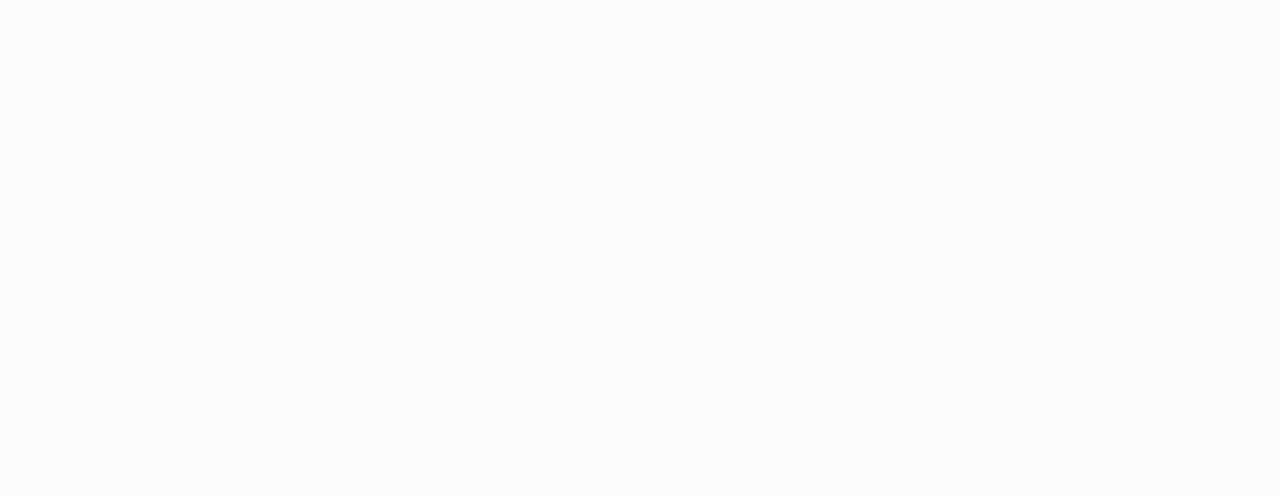
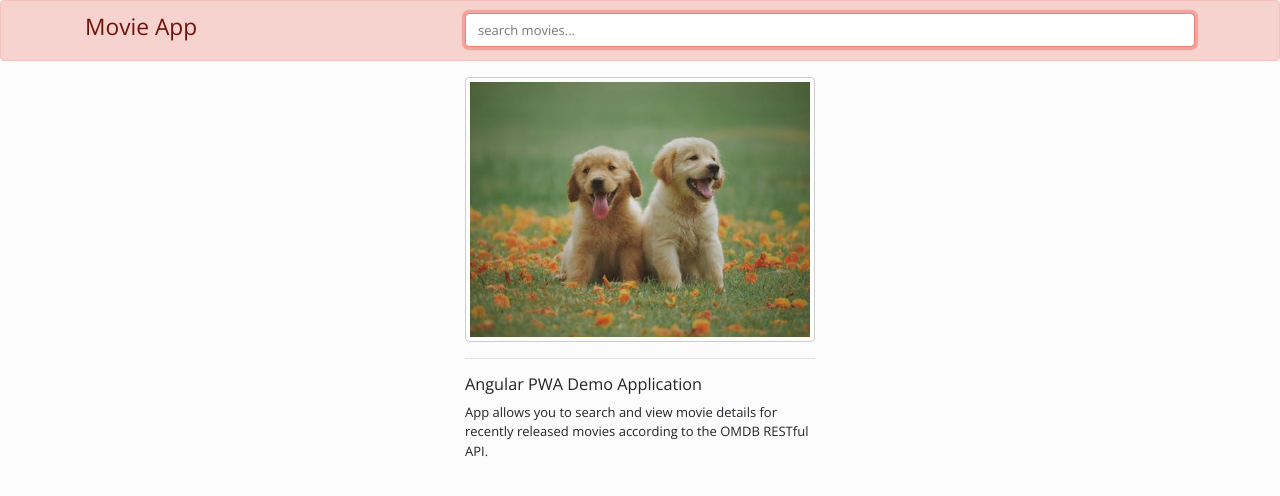
Before and after one commit to giresse19/movie-search-app, an Angular app: page /home in a window 1280 px wide. Shown: the top 496 px of the page. Built offline with nearby package versions, Linux system fonts and the light colour scheme.

Commit message:
Get data from OMDB RESTful API service and display .

```diff
--- a/src/app/app.module.ts
+++ b/src/app/app.module.ts
@@ -1,6 +1,8 @@
 import { BrowserModule } from '@angular/platform-browser';
 import { NgModule } from '@angular/core';
 
+import {FormsModule} from '@angular/forms'
+import {HttpClientModule} from  '@angular/common/http'
 import { AppRoutingModule } from './app-routing.module';
 import { AppComponent } from './app.component';
 import { HomepageComponent } from './components/homepage/homepage.component';
@@ -16,7 +18,9 @@ import { MovieListComponent } from './components/movie-list/movie-list.component
   ],
   imports: [
     BrowserModule,
-    AppRoutingModule
+    AppRoutingModule,
+    FormsModule,
+    HttpClientModule
   ],
   providers: [],
   bootstrap: [AppComponent]
--- a/src/app/components/header/header.component.html
+++ b/src/app/components/header/header.component.html
@@ -2,17 +2,19 @@
     <div class="container">
         <div class="row">
             <div class="col-md-4">
-                <h3>movie App</h3>
+                <h3 class="app-clickable"  [routerLink]="['/home']">Movie App</h3>
             </div>
             <div class="col-md-8">
-                <form>
-                    <input type="text" name="queryTerm"
+                <form (submit)="onSubmitHandler($event)">
+                    <input
+                    type="text"
+                    name="queryTerm"
                     autofocus
+                    [(ngModel)]="queryTerm"
                     placeholder="search movies..."
                     class="form-control">
                 </form>
             </div>
         </div>
-
     </div>
 </div>
--- a/src/app/components/header/header.component.ts
+++ b/src/app/components/header/header.component.ts
@@ -1,15 +1,20 @@
-import { Component, OnInit } from '@angular/core';
+import { Component, OnInit } from "@angular/core";
+import { Router } from '@angular/router';
 
 @Component({
-  selector: 'app-header',
-  templateUrl: './header.component.html',
-  styleUrls: ['./header.component.css']
+  selector: "app-header",
+  templateUrl: "./header.component.html",
+  styleUrls: ["./header.component.css"]
 })
+
 export class HeaderComponent implements OnInit {
+  queryTerm: string;
+  constructor(private router: Router) {}
 
-  constructor() { }
+  ngOnInit(): void {}
 
-  ngOnInit(): void {
+  onSubmitHandler(event :any) {
+    event.preventDefault();
+    this.router.navigate(["/movies"], {queryParams : {q:this.queryTerm}});
   }
-
 }
--- a/src/app/components/movie-list/movie-list.component.html
+++ b/src/app/components/movie-list/movie-list.component.html
@@ -1,12 +1,11 @@
 <div class="row">
-        <div class ="card col-md-4 col-sm-6 col-xs-12" *ngFor="let m of movies">
-           <div class="alert alert-info">
-            <div> class="card-body">
-                <h5 class="card-title">Title: {m.Title}</h5>
-                <p>{{m.Year}}</p>
-                <img [src]="m.Poster" [alt]="m.Title"
-                 class="card-img-top">
+    <div class="card col-md-4 col-sm-6 col-xs-12" *ngFor="let m of movies">
+        <div class="alert alert-info app-clickable">
+            <div class="card-body">
+                <h5 class="card-title">{{ m.Title }}</h5>
+                <p>{{ m.Year }}</p>
+                <img [src]="m.Poster" [alt]="m.Title" class="card-img-top">
             </div>
-           </div>
         </div>
-</div>
+        </div>
+    </div>
--- a/src/app/components/movie-list/movie-list.component.ts
+++ b/src/app/components/movie-list/movie-list.component.ts
@@ -1,18 +1,27 @@
-import { Component, OnInit } from '@angular/core';
+import { Component, OnInit } from "@angular/core";
+import { MoviesService } from "src/app/services/movies.service";
+import { ActivatedRoute } from "@angular/router";
 
 @Component({
-  selector: 'app-movie-list',
-  templateUrl: './movie-list.component.html',
-  styleUrls: ['./movie-list.component.css']
+  selector: "app-movie-list",
+  templateUrl: "./movie-list.component.html",
+  styleUrls: ["./movie-list.component.css"]
 })
 export class MovieListComponent implements OnInit {
+  movies: any[];
 
-private movies: any[];
+  constructor(
+    private service: MoviesService,
+    private activatedRoute: ActivatedRoute
+  ) {}
 
-  constructor() { }
-
-  ngOnInit(): void {
-
+  ngOnInit() {
+    debugger;
+    this.activatedRoute.queryParams.subscribe(qparams => {
+      let q = qparams["q"];
+      this.service
+        .fetchSearched(q)
+        .subscribe(resp => (this.movies = resp.Search));
+    });
   }
-
 }
--- /dev/null
+++ b/src/app/services/movies.service.ts
@@ -0,0 +1,18 @@
+import { Injectable } from "@angular/core";
+import { Observable } from "rxjs";
+import { HttpClient } from "@angular/common/http";
+
+const API_Key: string = '699cc594';
+const BASE_URL: string = `http://www.omdbapi.com/?apikey=${API_Key}`;
+
+@Injectable({
+  providedIn: 'root'
+})
+
+export class MoviesService {
+  constructor(private http: HttpClient) {}
+
+  fetchSearched(searchTerm: string): Observable<any> {
+    return this.http.get(BASE_URL, {params: {s: searchTerm}});
+  }
+}
```
Also changed, not shown: 1 other file (tests, documents, lock files or other folders).
